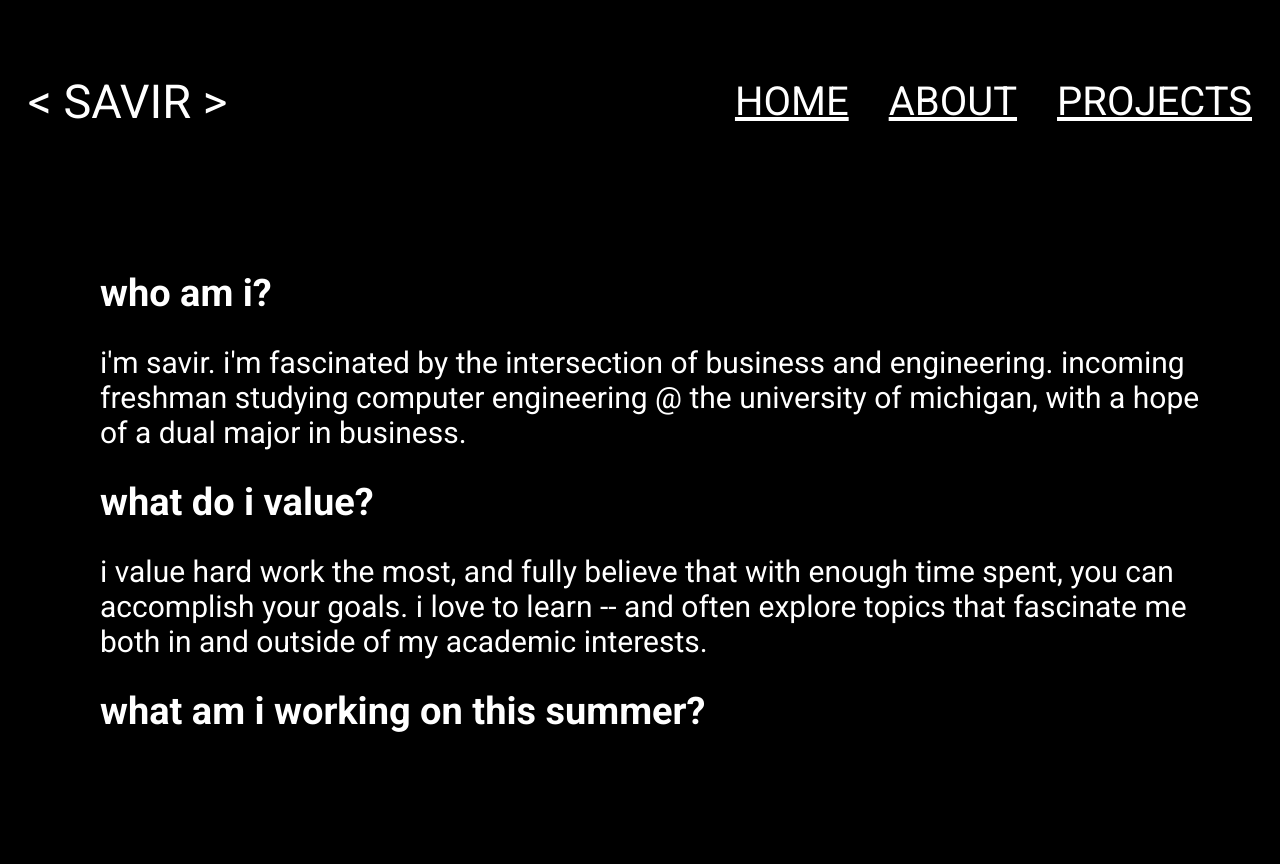
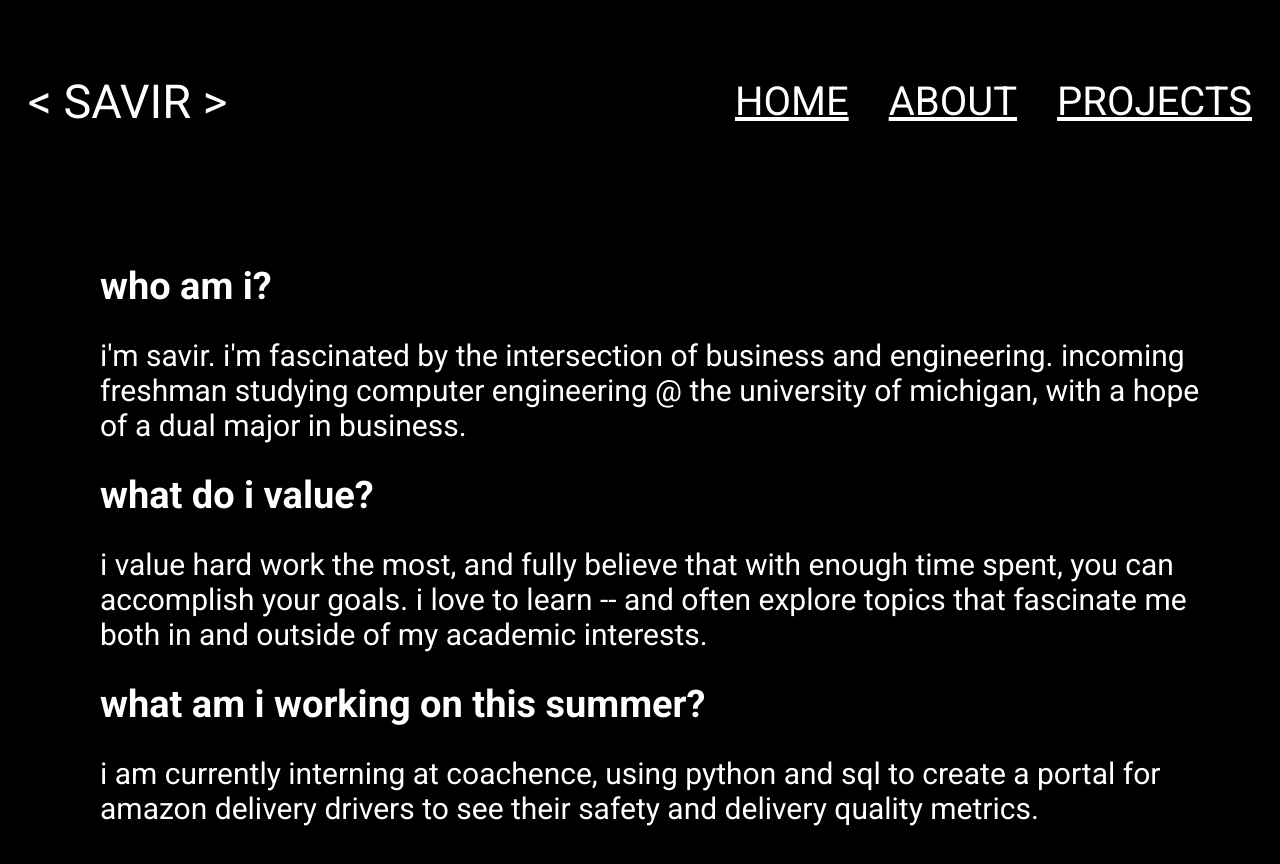
Before and after one commit to savirdsingh/personal-website, a plain HTML site: page pages/about.html in a window 1280 px wide. Before the commit the page ends 800 px from the top, so only its background shows below. Drawn offline with Linux system fonts and the light colour scheme.

Commit message:
Update about.html

```diff
--- a/pages/about.html
+++ b/pages/about.html
@@ -26,6 +26,7 @@
                 you can accomplish your goals. i love to learn -- and often explore topics that
                 fascinate me both in and outside of my academic interests.   </p>
             <h4>what am i working on this summer?</h4>
+            <p> i am currently interning at coachence, using python and sql to create a portal for amazon delivery drivers to see their safety and delivery quality metrics.
             <p></p>
         </div>
     </div>
```
